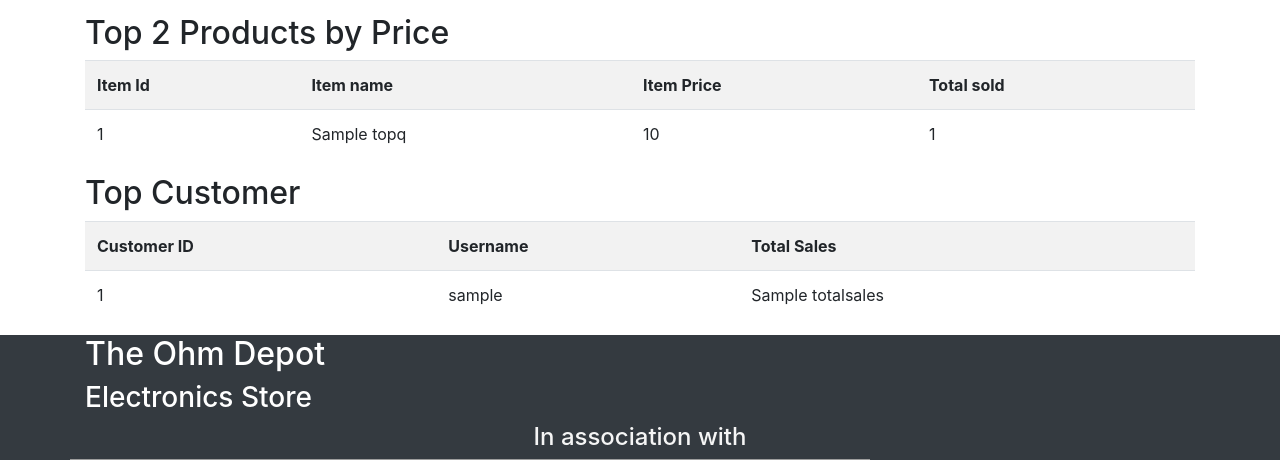
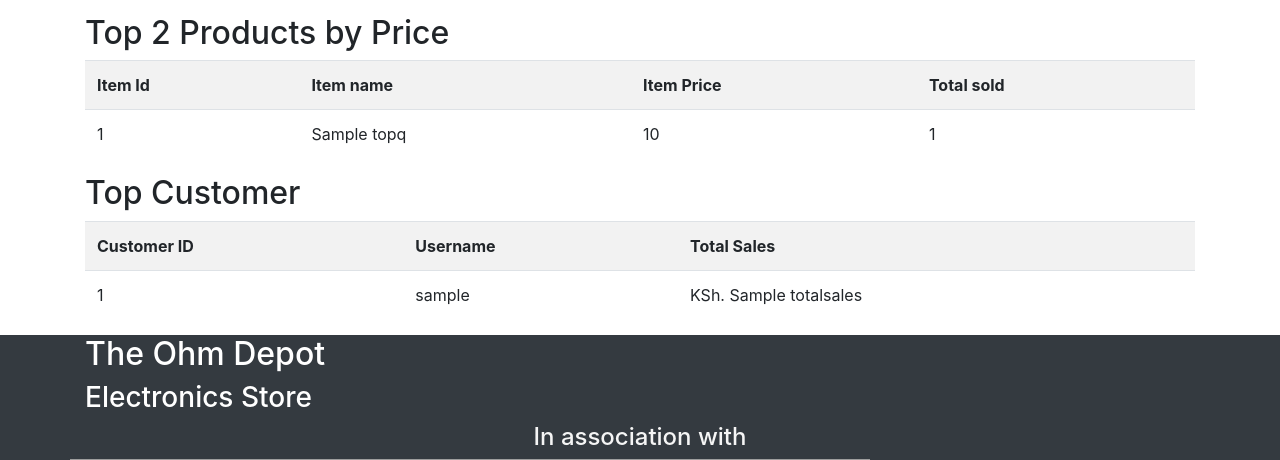
Before and after one commit to arungasandie/projectCompS, a Flask app: template PROJECT_C/mywebsite/templates/managerhome.html in a window 1280 px wide. Shown: the part 775-1235 px from the top of the page. Run offline with Flask 2, Linux system fonts and the light colour scheme; the template is opened without the code that fills it: most values are stand-ins (such as "Sample title", 1, 10 or a date in 2020); parts of the project's set-up code (start-up, migrations or seed data) failed here and were passed over; some libraries are stand-ins or nearby versions; grey boxes are pictures that could not be loaded.

Commit message:
sheeeesh
checkout

```diff
--- a/PROJECT_C/mywebsite/auth.py
+++ b/PROJECT_C/mywebsite/auth.py
@@ -373,7 +373,7 @@ def top2price():
 
 def topcust():
     cur = mysql.connection.cursor()
-    topcust= cur.execute("SELECT * FROM (SELECT sales.username, COUNT(sales.sale_id) 'Totalsales', users.c_id FROM sales JOIN stock ON stock.item_id = sales.item_id JOIN users ON sales.username = users.username GROUP BY sales.username ORDER BY COUNT(sales.sale_id) DESC, users.c_id ASC) A LIMIT 1;")
+    topcust= cur.execute("SELECT * FROM ( SELECT sales.username, SUM(sales.subtotal) 'Totalsales', users.c_id  FROM sales JOIN stock ON stock.item_id = sales.item_id JOIN users ON sales.username = users.username  GROUP BY sales.username ORDER BY SUM(sales.subtotal) DESC, users.c_id ASC ) A LIMIT 1;")
     topcustomer = cur.fetchall()
     cur.close()
     return topcustomer
--- a/PROJECT_C/mywebsite/templates/managerhome.html
+++ b/PROJECT_C/mywebsite/templates/managerhome.html
@@ -66,7 +66,7 @@
         <tr>
             <td>{{top.c_id}}</td>
             <td>{{top.username}}</td>
-            <td>{{top.Totalsales}}</td>
+            <td>KSh. {{top.Totalsales}}</td>
 
         </tr>
         {% endfor %}
```
